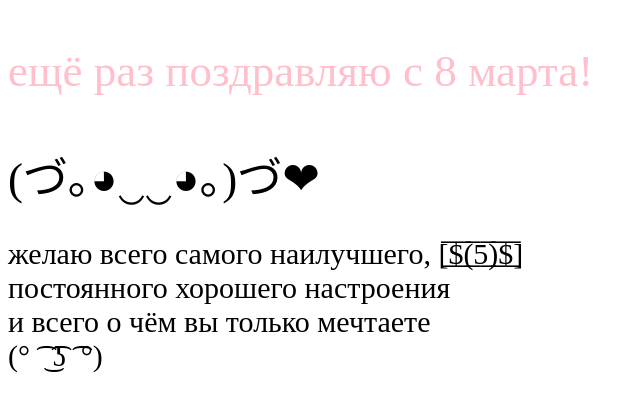
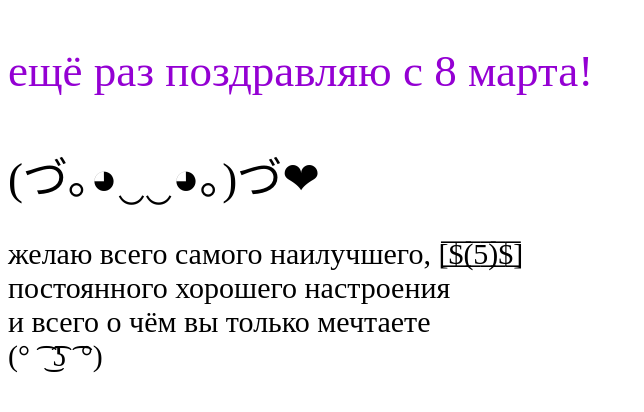
Before and after one commit to otvovochki/otvovochki.github.io, a plain HTML site: page index.html in a window 1280 px wide. Shown: the whole page, without its empty margins (0-644 px from the left). Drawn offline with Linux system fonts and the light colour scheme.

Commit message:
Update index.html

```diff
--- a/index.html
+++ b/index.html
@@ -8,7 +8,7 @@
 
   <body>
 
-    <span style="font-size: 45px;"> <p style="color: pink"> ещё раз поздравляю с 8 марта! </p> <span>
+    <span style="font-size: 45px;"> <p style="color: darkviolet"> ещё раз поздравляю с 8 марта! </p> <span>
        (づ｡◕‿‿◕｡)づ❤
 
       <span style="font-size: 30px;"> <p> желаю всего самого наилучшего, [̲̅$̲̅(̲̅5̲̅)̲̅$̲̅]
```
